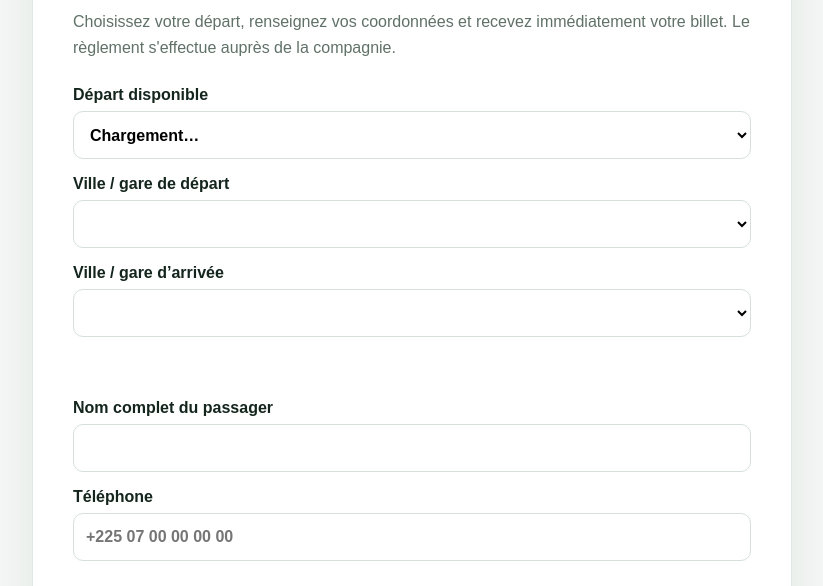
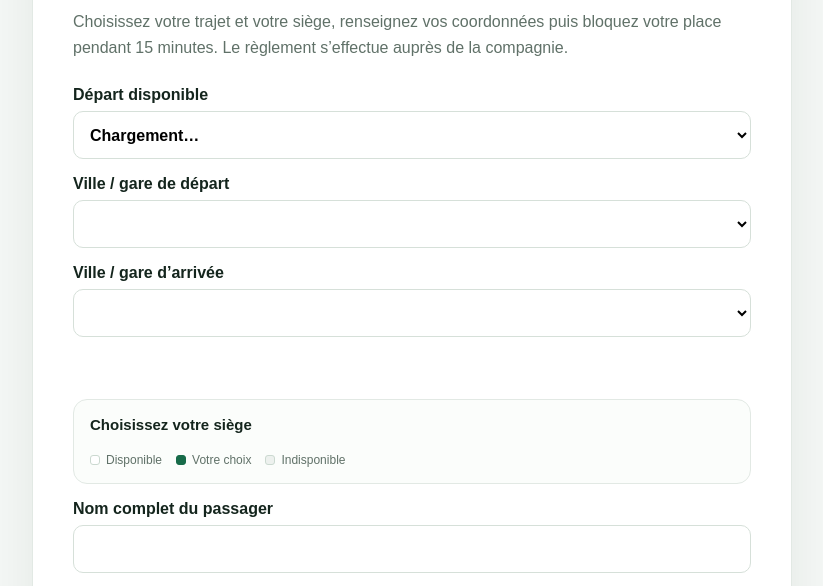
Before and after one commit to refontiq-dotcom/Transora, a website: page public/reservation.html in a window 1280 px wide. Shown: the part 163-749 px from the top of the page, without its empty margins (228-1051 px from the left). Drawn offline with Linux system fonts and the light colour scheme.

Commit message:
fix(public-booking): clarify temporary hold and add seat map

```diff
--- a/public/reservation.html
+++ b/public/reservation.html
@@ -21,6 +21,17 @@
     .public-ticket img{width:220px;max-width:100%;height:auto;justify-self:center}
     .public-ticket p{margin:0;line-height:1.5}
     .public-message{margin-top:14px;color:#607168}
+    .public-seat-section{display:grid;gap:10px;padding:16px;border:1px solid #e2e9e4;border-radius:14px;background:#fbfdfb}
+    .public-seat-section h3{margin:0;font-size:15px}
+    .public-seat-grid{display:grid;grid-template-columns:repeat(4,minmax(0,1fr));gap:9px}
+    .public-seat{min-height:46px;border:1px solid #cbd9d0;border-radius:10px;background:#fff;color:#173d2b;font:inherit;font-weight:700}
+    .public-seat:disabled{background:#edf1ee;color:#9aa79f;border-color:#e1e7e3;cursor:not-allowed;text-decoration:line-through}
+    .public-seat.is-selected{background:#176b49;color:#fff;border-color:#176b49;box-shadow:0 0 0 2px #176b4930}
+    .public-seat-legend{display:flex;gap:14px;flex-wrap:wrap;color:#607168;font-size:12px}
+    .public-seat-legend span{display:inline-flex;align-items:center;gap:6px}
+    .public-seat-legend i{width:10px;height:10px;border-radius:3px;border:1px solid #cbd9d0;background:#fff}
+    .public-seat-legend .occupied-key{background:#edf1ee}
+    .public-seat-legend .selected-key{background:#176b49;border-color:#176b49}
     .public-error{color:#a52c2c}
     @media print{body{background:#fff}.public-booking{margin:0;width:100%}.public-card{box-shadow:none;border:0}.public-form,.public-message,.public-print,.public-subtitle{display:none!important}.public-ticket{border:1px solid #aaa}}
   </style>
@@ -30,16 +41,23 @@
     <section class="public-card">
       <div class="public-brand">TRANSORA</div>
       <h1 id="public-title">Réserver votre voyage</h1>
-      <p class="public-subtitle">Choisissez votre départ, renseignez vos coordonnées et recevez immédiatement votre billet. Le règlement s'effectue auprès de la compagnie.</p>
+      <p class="public-subtitle">Choisissez votre trajet et votre siège, renseignez vos coordonnées puis bloquez votre place pendant 15 minutes. Le règlement s’effectue auprès de la compagnie.</p>
       <form id="public-booking-form" class="public-form">
         <label>Départ disponible<select name="departureId" id="public-departure" required><option value="">Chargement…</option></select></label>
         <label id="public-origin-wrap" hidden>Ville / gare de départ<select name="originStopId" id="public-origin-stop"></select></label>
         <label id="public-destination-wrap" hidden>Ville / gare d’arrivée<select name="destinationStopId" id="public-destination-stop"></select></label>
         <p id="public-seat-availability" class="public-message" aria-live="polite"></p>
+        <section id="public-seats-wrap" class="public-seat-section" hidden aria-labelledby="public-seats-title">
+          <h3 id="public-seats-title">Choisissez votre siège</h3>
+          <div id="public-seats" class="public-seat-grid" role="group" aria-label="Places disponibles"></div>
+          <div class="public-seat-legend" aria-label="Légende des sièges">
+            <span><i></i> Disponible</span><span><i class="selected-key"></i> Votre choix</span><span><i class="occupied-key"></i> Indisponible</span>
+          </div>
+        </section>
         <label>Nom complet du passager<input name="passengerName" required minlength="2" maxlength="160" autocomplete="name"></label>
         <label>Téléphone<input name="passengerPhone" required minlength="8" maxlength="24" autocomplete="tel" placeholder="+225 07 00 00 00 00"></label>
         <section class="public-policy" aria-labelledby="public-policy-title"><h3 id="public-policy-title">Conditions d’embarquement de la compagnie</h3><p id="public-policy-summary">Chargement des conditions…</p><label class="public-policy-accept"><input type="checkbox" id="public-policy-accepted" name="policyAccepted" required> J’ai lu et j’accepte ces conditions pour cette réservation.</label></section>
-        <button class="primary-button" type="submit" id="public-submit" disabled>Réserver et générer mon billet</button>
+        <button class="primary-button" type="submit" id="public-submit" disabled>Bloquer ma place pendant 15 min</button>
       </form>
       <p id="public-message" class="public-message" role="status" aria-live="polite"></p>
       <section id="public-ticket" class="public-ticket" hidden>
```
